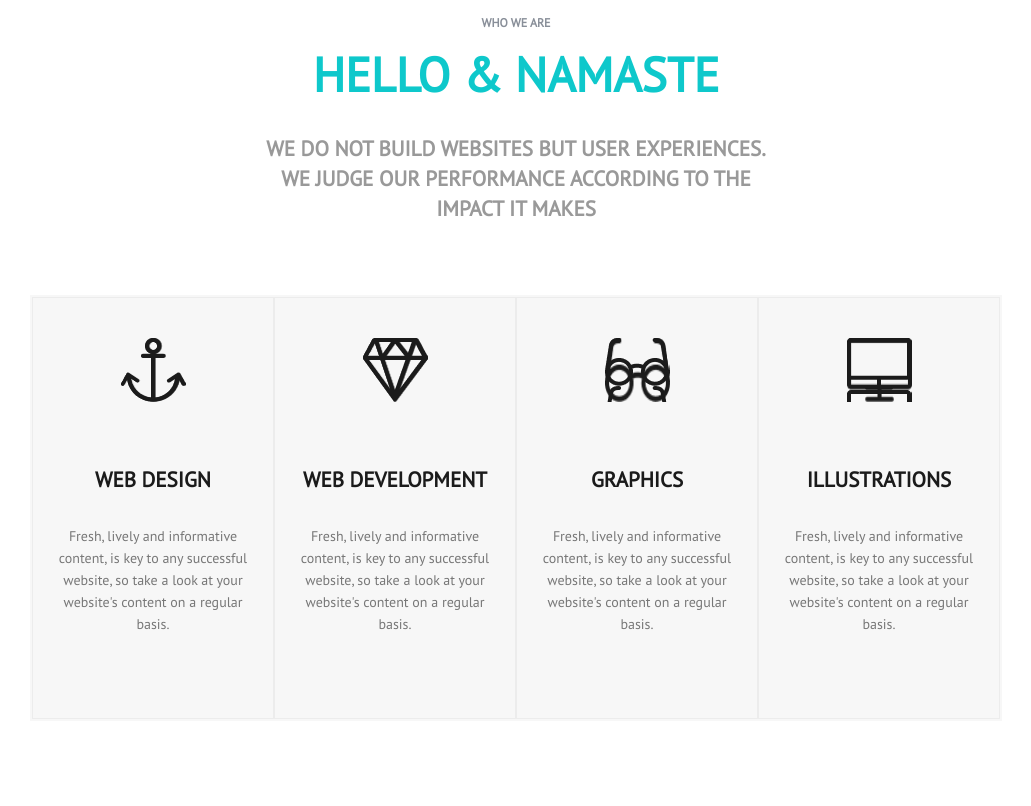
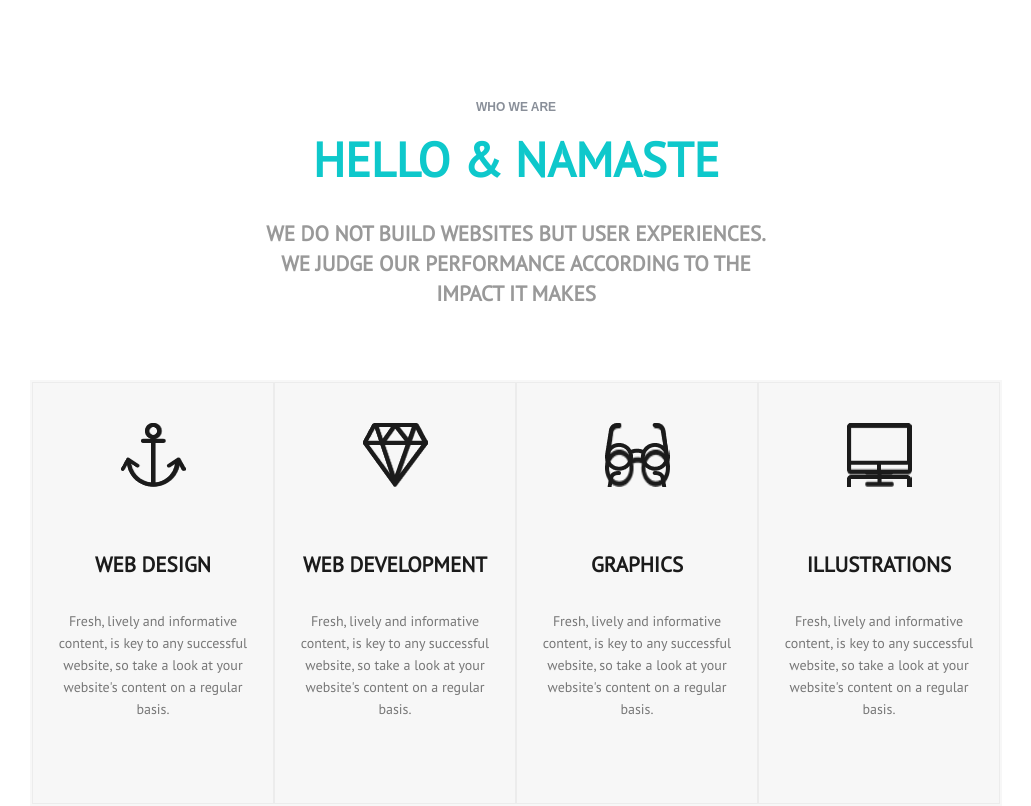
Before and after one commit to Katiasun/Lesson7_part1, a plain HTML site: page index.html in a window 1280 px wide. Shown: the whole page, without its empty margins (124-1155 px from the left). Drawn offline with Linux system fonts and the light colour scheme; files whose address does not match are found by name.

Commit message:
added margine-top in header

```diff
--- a/css/style.css
+++ b/css/style.css
@@ -3,6 +3,7 @@
   padding: 0;
 }
 header {
+  margin-top: 100px;
   text-transform: uppercase;
   text-align: center;
   height: 280px;
@@ -12,9 +13,8 @@ header p {
   font-size: 12px;
   line-height: 15px;
   font-weight: 600;
-  font-family: "PT" sans-serif;
+  font-family: "PT", sans-serif;
   color: #898f99;
-
   margin: 15px;
 }
 header h1 {
```
